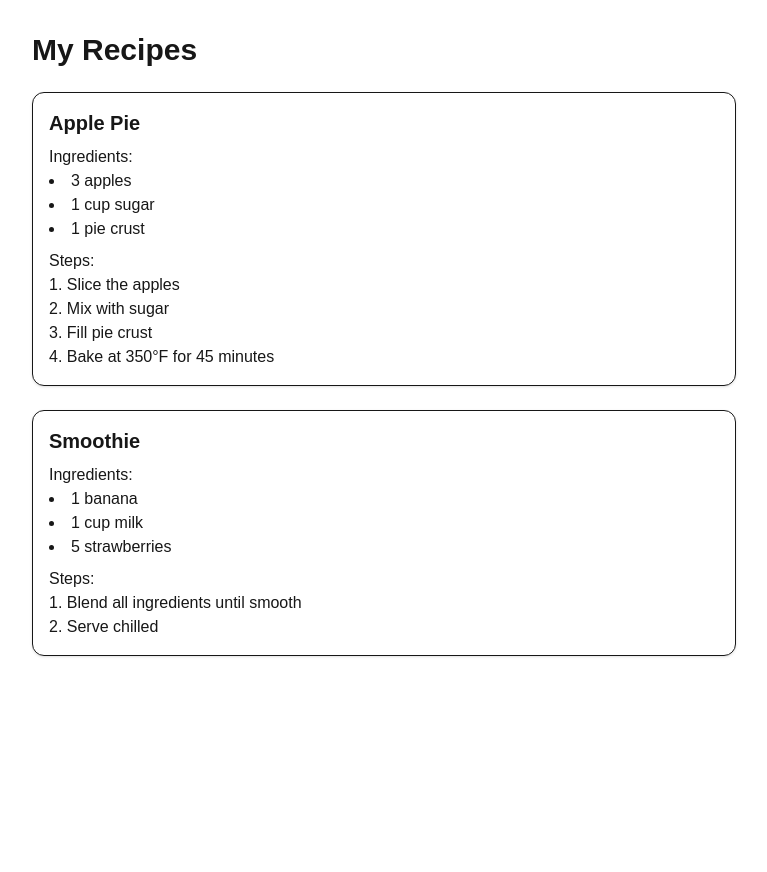
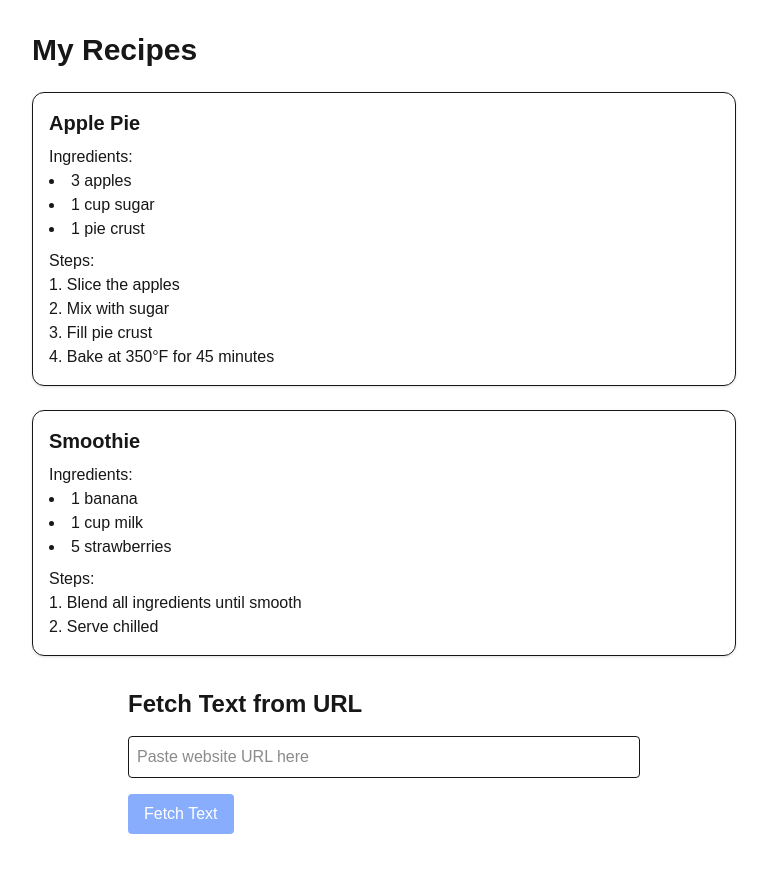
Before and after one commit to philiptmassey/florence, a Next.js app: page / in a window 1280 px wide. Shown: the top 872 px of the page, without its empty margins (256-1023 px from the left). Before the commit the page ends 800 px from the top, so only its background shows below. Built offline with nearby package versions, Linux system fonts and the light colour scheme.

Commit message:
basic openai summarization for recipes!

```diff
--- /dev/null
+++ b/src/app/api/extract-recipe/route.ts
@@ -0,0 +1,16 @@
+import { NextResponse } from 'next/server';
+import { summarizeRecipe } from '@/app/lib/openai';
+
+export async function POST(request: Request) {
+  try {
+    const { recipe } = await request.json();
+    if (!recipe) {
+      return NextResponse.json({ error: 'Missing recipe' }, { status: 400 });
+    }
+
+    const summary = await summarizeRecipe(recipe);
+    return NextResponse.json({ summary });
+  } catch (error) {
+    return NextResponse.json({ error: (error as Error).message || 'Error' }, { status: 500 });
+  }
+}
--- /dev/null
+++ b/src/app/api/fetch-recipe/route.ts
@@ -0,0 +1,29 @@
+import { NextResponse } from 'next/server';
+
+export async function POST(request: Request) {
+  try {
+    const { url } = await request.json();
+
+    if (!url) {
+      return NextResponse.json({ error: 'Missing URL' }, { status: 400 });
+    }
+
+    const res = await fetch(url);
+    if (!res.ok) {
+      return NextResponse.json({ error: 'Failed to fetch URL' }, { status: 500 });
+    }
+
+    const html = await res.text();
+
+    // Simple way to extract text from HTML (strip tags)
+    const text = html.replace(/<script[^>]*>([\s\S]*?)<\/script>/gi, '') // remove scripts
+                     .replace(/<style[^>]*>([\s\S]*?)<\/style>/gi, '')   // remove styles
+                     .replace(/<\/?[^>]+(>|$)/g, ' ')                   // remove HTML tags
+                     .replace(/\s+/g, ' ')                              // collapse whitespace
+                     .trim();
+
+    return NextResponse.json({ text });
+  } catch (error) {
+    return NextResponse.json({ error: 'Internal server error' }, { status: 500 });
+  }
+}
--- /dev/null
+++ b/src/app/lib/openai.ts
@@ -0,0 +1,27 @@
+import { OpenAI } from 'openai';
+
+const openai = new OpenAI({
+  apiKey: process.env.OPENAI_API_KEY,
+});
+
+export async function summarizeRecipe(recipeText: string): Promise<string> {
+  if (!process.env.OPENAI_API_KEY) {
+    throw new Error('Missing OPENAI_API_KEY');
+  }
+
+  const prompt = `Please provide a concise summary of the following recipe:\n\n${recipeText}`;
+
+  const completion = await openai.chat.completions.create({
+    model: 'gpt-4o-mini',
+    messages: [{ role: 'user', content: prompt }],
+    temperature: 0.7,
+  });
+
+  const summary = completion.choices[0].message?.content?.trim();
+
+  if (!summary) {
+    throw new Error('No summary generated');
+  }
+
+  return summary;
+}
--- a/src/app/page.tsx
+++ b/src/app/page.tsx
@@ -1,4 +1,5 @@
 import { getRecipes } from './lib/recipes';
+import FetchRecipeForm  from '../components/FetchRecipeForm'
 
 export default function HomePage() {
   const recipes = getRecipes();
@@ -25,6 +26,7 @@ export default function HomePage() {
           </li>
         ))}
       </ul>
+      <FetchRecipeForm />
     </main>
   );
 }
--- /dev/null
+++ b/src/components/FetchRecipeForm.tsx
@@ -0,0 +1,76 @@
+'use client';
+
+import { useState } from 'react';
+
+export default function FetchRecipeForm() {
+  const [url, setUrl] = useState('');
+  const [loading, setLoading] = useState(false);
+  const [summary, setSummary] = useState<string | null>(null);
+
+  async function fetchTextFromUrl() {
+    setLoading(true);
+    setSummary(null); // reset previous summary
+    try {
+      const fetchRes = await fetch('/api/fetch-recipe', {
+        method: 'POST',
+        headers: { 'Content-Type': 'application/json' },
+        body: JSON.stringify({ url }),
+      });
+
+      const recipeData = await fetchRes.json();
+      if (recipeData.error) {
+        console.error('Error:', recipeData.error);
+        alert(recipeData.error);
+      } else {
+        // Send the extracted text to the summary API
+        const summaryRes = await fetch('/api/extract-recipe', {
+          method: 'POST',
+          headers: { 'Content-Type': 'application/json' },
+          body: JSON.stringify({ recipe: recipeData.text }),
+        });
+
+        const summaryData = await summaryRes.json();
+
+        if (summaryData.error) {
+          console.error('Summary error:', summaryData.error);
+          alert(summaryData.error);
+        } else {
+          setSummary(summaryData.summary);
+        }
+      }
+    } catch (e) {
+      console.error('Fetch failed', e);
+      alert('Failed to fetch or summarize the recipe.');
+    } finally {
+      setLoading(false);
+    }
+  }
+
+  return (
+    <div className="max-w-xl mx-auto p-8">
+      <h1 className="text-2xl font-bold mb-4">Fetch Text from URL</h1>
+      <input
+        type="text"
+        placeholder="Paste website URL here"
+        className="border rounded p-2 w-full mb-4"
+        value={url}
+        onChange={(e) => setUrl(e.target.value)}
+        disabled={loading}
+      />
+      <button
+        onClick={fetchTextFromUrl}
+        disabled={loading || !url.trim()}
+        className="bg-blue-600 text-white px-4 py-2 rounded disabled:opacity-50"
+      >
+        {loading ? 'Fetching...' : 'Fetch Text'}
+      </button>
+
+      {summary && (
+        <div className="mt-6 p-4 border rounded bg-gray-50 whitespace-pre-wrap">
+          <h2 className="font-semibold mb-2">Recipe Summary:</h2>
+          <p>{summary}</p>
+        </div>
+      )}
+    </div>
+  );
+}
```
Also changed, not shown: package.json (+7 -6 lines), 1 other file (tests, documents, lock files or other folders).
